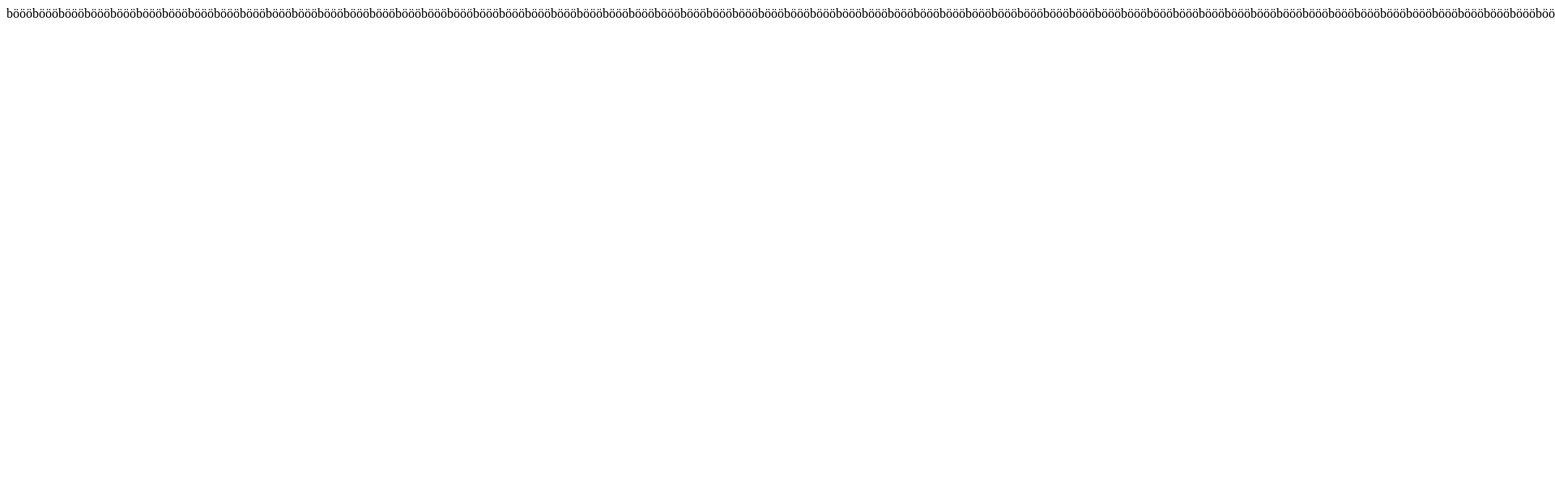
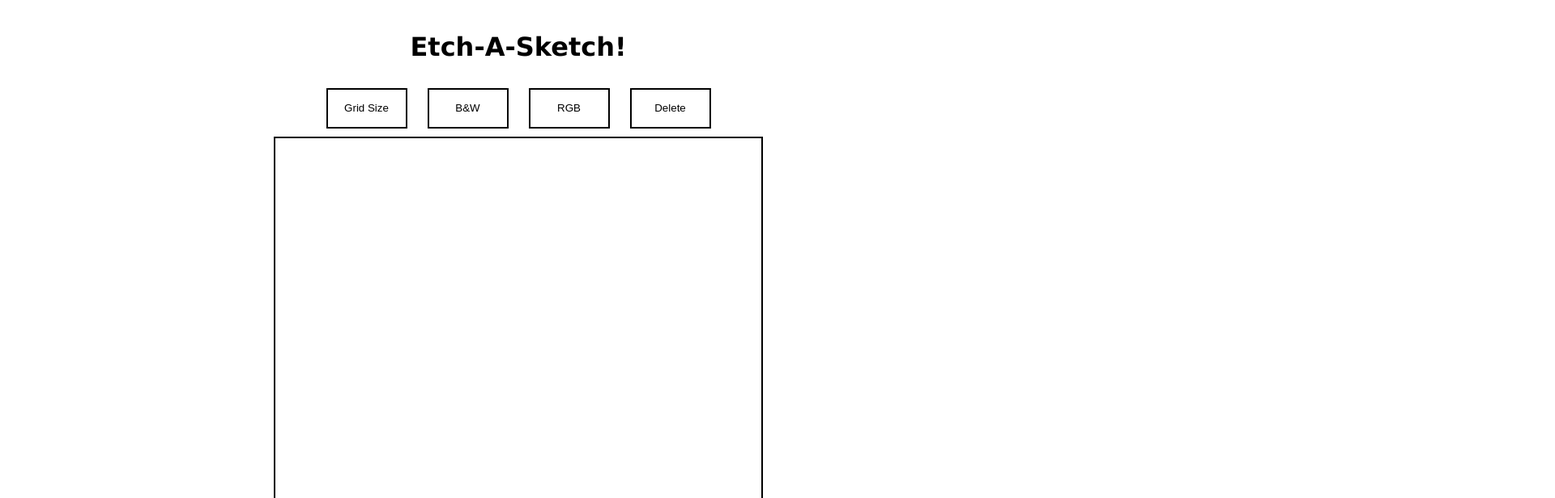
Before and after one commit to kadirkagancoskun/etch-a-sketch, a plain HTML site: page index.html in a window 1280 px wide. Shown: the top 616 px of the page at 81% size, 1920 px wide, since content can reach past the window. Drawn offline with Linux system fonts and the light colour scheme.

Commit message:
Add grid, hover effects with bw and rgb

```diff
--- a/index.html
+++ b/index.html
@@ -8,6 +8,15 @@
     <link rel="stylesheet" href="styles.css">
 </head>
 <body>
+    <h1>Etch-A-Sketch!</h1>
+    <div id="buttons">
+        <button onclick="createGrid()" class="editBtn">Grid Size</button>
+        <button class="editBtn" value="bw" onclick="changeColorChoice(value)">B&W</button>
+        <button class="editBtn" value="rgb" onclick="changeColorChoice(value)">RGB</button>
+        <button onclick="clearGrid(container)" class="editBtn">Delete</button>
+    </div>
+
     <div id="container"></div>
+</div>
 </body>
 </html>
--- a/main.js
+++ b/main.js
@@ -1,16 +1,62 @@
-alert("bö")
 const container = document.querySelector("#container");
+const sketchboard = document.querySelector(".sketchboard");
 
-const content = document.createElement("div");
-content.classList.add("content");
+let colorChoice;
 
-content.textContent="bööö";
-for (let i = 0; i<=16; i++){
-    for(let j=0; j<=16; j++){
-    let content = document.createElement("div");
-    content.classList.add("content");
+function changeColorChoice(colorBtn){
+    colorChoice = colorBtn;
+}
 
-    content.textContent="bööö";
-    container.appendChild(content);
+function random_rgba() {
+    var o = Math.round, r = Math.random, s = 255;
+    return 'rgba(' + o(r()*s) + ',' + o(r()*s) + ',' + o(r()*s) + ',' + r().toFixed(1) + ')';
+}
+
+let color = random_rgba();
+
+function clearGrid(container){
+   container.innerHTML = ""
+}
+
+
+
+function createGrid(){
+    clearGrid(container)
+
+    let gridbool = true;
+    let gridSize;
+    loop:
+    while(true){
+        gridSize = Number(prompt("Give a number between 1-100", "16"));
+        if(gridSize>1 & gridSize<100){
+            for (let i = 0; i<=gridSize-1; i++){
+                for(let j=0; j<=gridSize-1; j++){
+                    const content = document.createElement("div");
+                    let contentSize = 600 / gridSize;
+                    content.classList.add("content");
+                    container.appendChild(content);
+
+                    content.style.width=`${contentSize}px`;
+                    content.style.height=`${contentSize}px`;
+
+            content.addEventListener("mouseover", (e)=> {
+                if(colorChoice=="bw"){
+                    e.target.style.backgroundColor=`black`;
+                } else{
+                e.target.style.backgroundColor=`${random_rgba()}`;
+                }
+            })
+
+
+                }
+            }
+            gridbool=false;
+            break loop;
+        }else{
+            alert("Enter a valid number!");
+        }
     }
+
+
+
 }
--- a/styles.css
+++ b/styles.css
@@ -1,4 +1,58 @@
+body{
+    display: flex;
+    justify-content: center;
+    align-items: center;
+    flex-direction: column;
+    gap: 10px;
+    padding: 10px ;
+}
+
+h1{
+    font-family: Verdana, Geneva, Tahoma, sans-serif;
+}
+
 #container{
+    width: 600px;
+    height: 600px;
     display: flex;
+    flex-wrap: wrap;
+    border: 2px solid black;
+}
+
+
+#buttons{
+    width: 500px;
+    display: flex;
+    justify-content: space-around;
 
 }
+
+.editBtn{
+    width: 100px;
+    height: 50px;
+    background-color: white;
+    border-style: solid;
+}
+
+
+
+.editBtn:active {
+        background-color: gray;
+    }
+
+.content{
+    background-color: rgb(255, 255, 255);
+    border-color:black;
+    border-style:solid;
+    border-width: 1px;
+    border-collapse: collapse;
+    box-sizing: border-box;
+}
+
+.content-color{
+    background-color: rgb(0, 0, 0);
+    border-style:solid;
+    border-width: 1px;
+    border-collapse: collapse;
+    box-sizing: border-box;
+}
```
